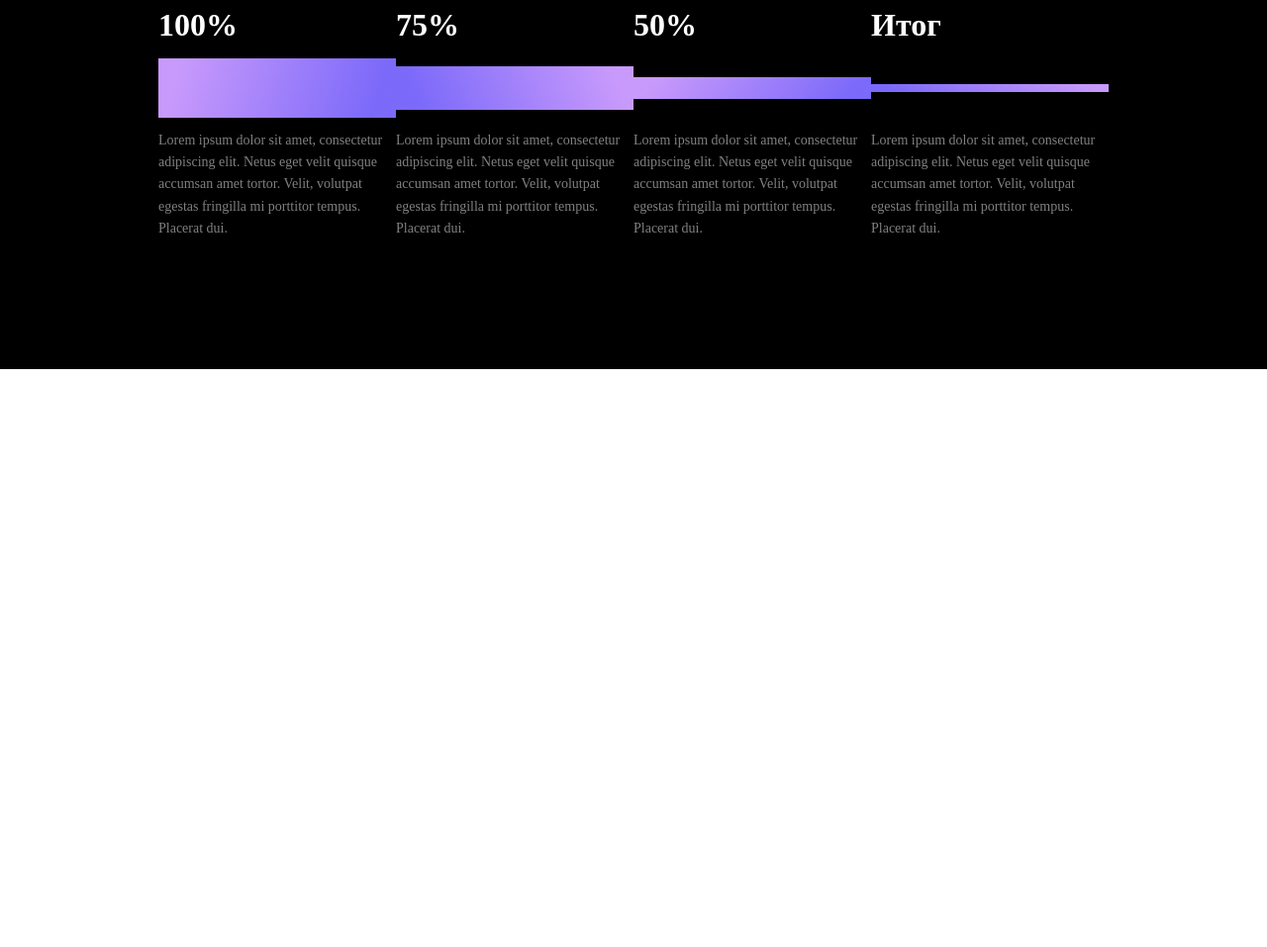
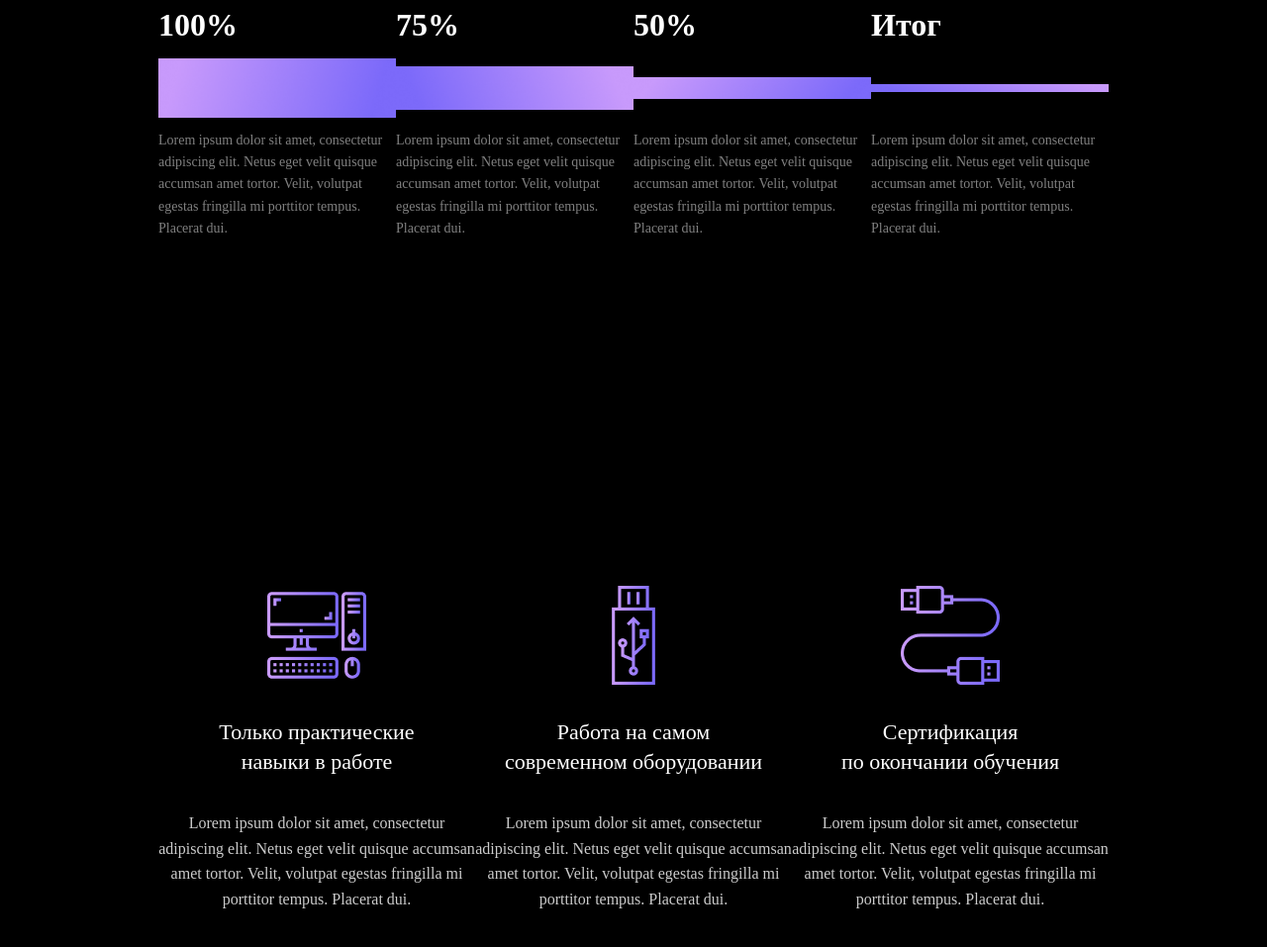
Before and after one commit to Rumple14/pc_template, a plain HTML site: page index.html in a window 1280 px wide. Shown: the part 2281-3238 px from the top of the page at 99% size. Before the commit the page ends 2654 px from the top, so only its background shows below. Drawn offline with Linux system fonts and the light colour scheme.

Commit message:
advantages

```diff
--- a/css/style.css
+++ b/css/style.css
@@ -316,3 +316,39 @@ header {
     color: #FFFFFF;
     opacity: 0.5;
 }
+
+.advantages {
+    height: 749px;
+    padding: 100px 0;
+    background-color: black;
+    display: flex;
+    flex-direction: column;
+    justify-content: space-between;
+}
+
+.advantages_content {
+    display: flex;
+}
+
+.advantages_block {
+    color: white;
+    display: flex;
+    flex-direction: column;
+    justify-content: space-between;
+    align-items: center;
+    height: 330px;
+}
+
+.advantages_block_title {
+    font-weight: 500;
+    font-size: 22px;
+    line-height: 140%;
+    text-align: center;
+}
+
+.advantages_block_subtitle {
+    font-size: 16px;
+    line-height: 160%;
+    text-align: center;
+    opacity: 0.8;
+}
--- a/index.html
+++ b/index.html
@@ -155,6 +155,31 @@
                 </div>
             </div>
         </div>
+
+        <div class="advantages">
+            <div class="container">
+                <div class="advantages_inner">
+                    <div class="advantages_title">Получите профессию     прямо сейчас</div>
+                    <div class="advantages_content">
+                        <div class="advantages_block advantages_block1">
+                            <img src="img/advantages_icon_1.png" alt="" class="advantages_block_img">
+                            <div class="advantages_block_title">Только практические <br> навыки в работе</div>
+                            <div class="advantages_block_subtitle">Lorem ipsum dolor sit amet, consectetur adipiscing elit. Netus eget velit quisque accumsan amet tortor. Velit, volutpat egestas fringilla mi porttitor tempus. Placerat dui.</div>
+                        </div>
+                        <div class="advantages_block advantages_block2">
+                            <img src="img/advantages_icon_2.png" alt="" class="advantages_block_img">
+                            <div class="advantages_block_title">Работа на самом <br> современном оборудовании</div>
+                            <div class="advantages_block_subtitle">Lorem ipsum dolor sit amet, consectetur adipiscing elit. Netus eget velit quisque accumsan amet tortor. Velit, volutpat egestas fringilla mi porttitor tempus. Placerat dui.</div>
+                        </div>
+                        <div class="advantages_block advantages_block3">
+                            <img src="img/advantages_icon_3.png" alt="" class="advantages_block_img">
+                            <div class="advantages_block_title">Сертификация <br> по окончании обучения</div>
+                            <div class="advantages_block_subtitle">Lorem ipsum dolor sit amet, consectetur adipiscing elit. Netus eget velit quisque accumsan amet tortor. Velit, volutpat egestas fringilla mi porttitor tempus. Placerat dui.</div>
+                        </div>
+                    </div>
+                </div>
+            </div>
+        </div>
     </main>
     <script src="js/script.js"></script>
 </body>
```
Also changed, not shown: img/advantages_icon_1.png (added), img/advantages_icon_2.png (added), img/advantages_icon_3.png (added).
